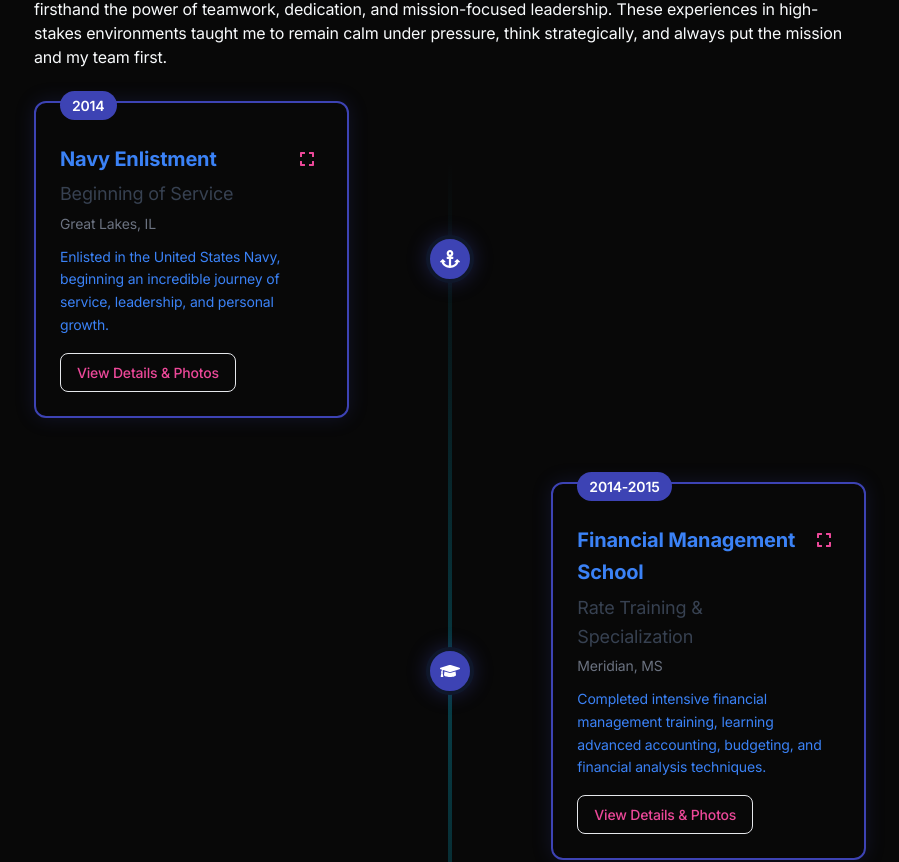
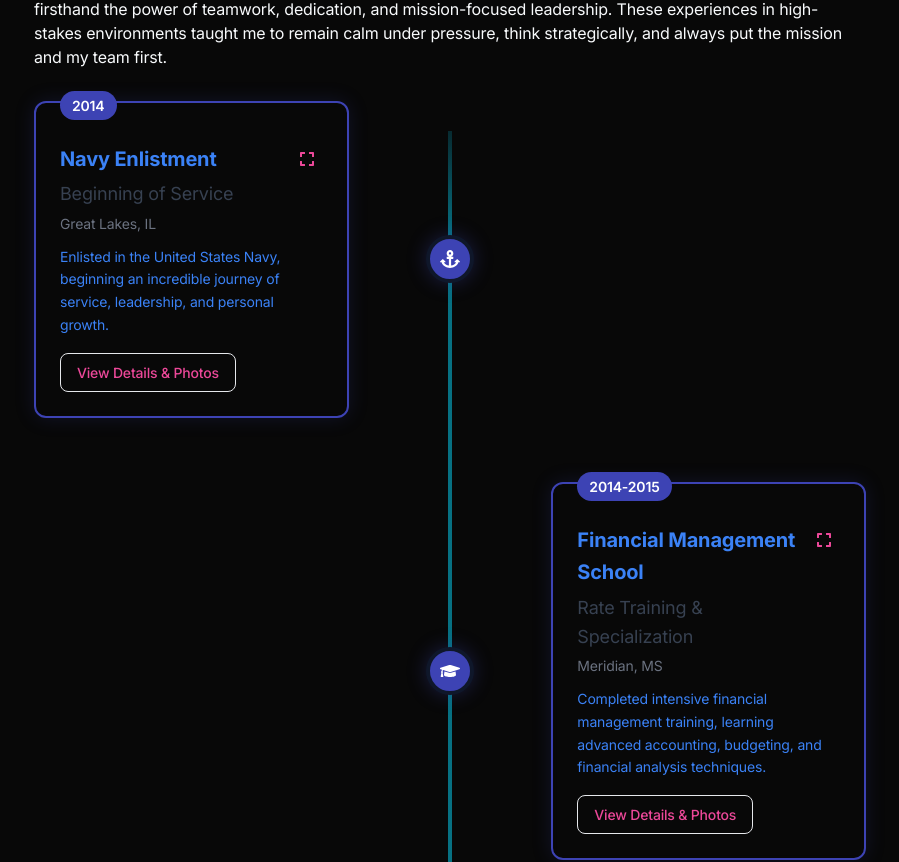
Before and after one commit to rddaniels89/personal-website, a Next.js app: page /about in a window 1280 px wide. Shown: the part 2372-3234 px from the top of the page, without its empty margins (190-1089 px from the left). Built offline with nearby package versions, Linux system fonts and the light colour scheme.

Commit message:
fix: Resolve Navy timeline line visibility issue after First Overseas Deployment

```diff
--- a/src/components/NavyTimeline.tsx
+++ b/src/components/NavyTimeline.tsx
@@ -312,11 +312,13 @@ const NavyTimeline: React.FC = () => {
         <div className="relative">
           {/* Custom timeline line with precise control */}
           <div
-            className="absolute left-1/2 transform -translate-x-1/2 w-1 bg-gradient-to-b from-transparent via-current to-transparent"
+            className="absolute left-1/2 transform -translate-x-1/2 w-1"
             style={{
-              height: `${(timelineData.length - 1) * 200 + 100}px`,
-              color: theme === 'dystopian' ? 'rgba(6, 182, 212, 0.3)' : 'rgba(59, 130, 246, 0.3)',
-              top: '60px'
+              height: `${timelineData.length * 160 + 100}px`, // More generous spacing calculation
+              background: theme === 'dystopian'
+                ? 'linear-gradient(to bottom, rgba(6, 182, 212, 0.2) 0%, rgba(6, 182, 212, 0.6) 10%, rgba(6, 182, 212, 0.6) 90%, rgba(6, 182, 212, 0.2) 100%)'
+                : 'linear-gradient(to bottom, rgba(59, 130, 246, 0.2) 0%, rgba(59, 130, 246, 0.6) 10%, rgba(59, 130, 246, 0.6) 90%, rgba(59, 130, 246, 0.2) 100%)',
+              top: '30px'
             }}
           />
 
```
